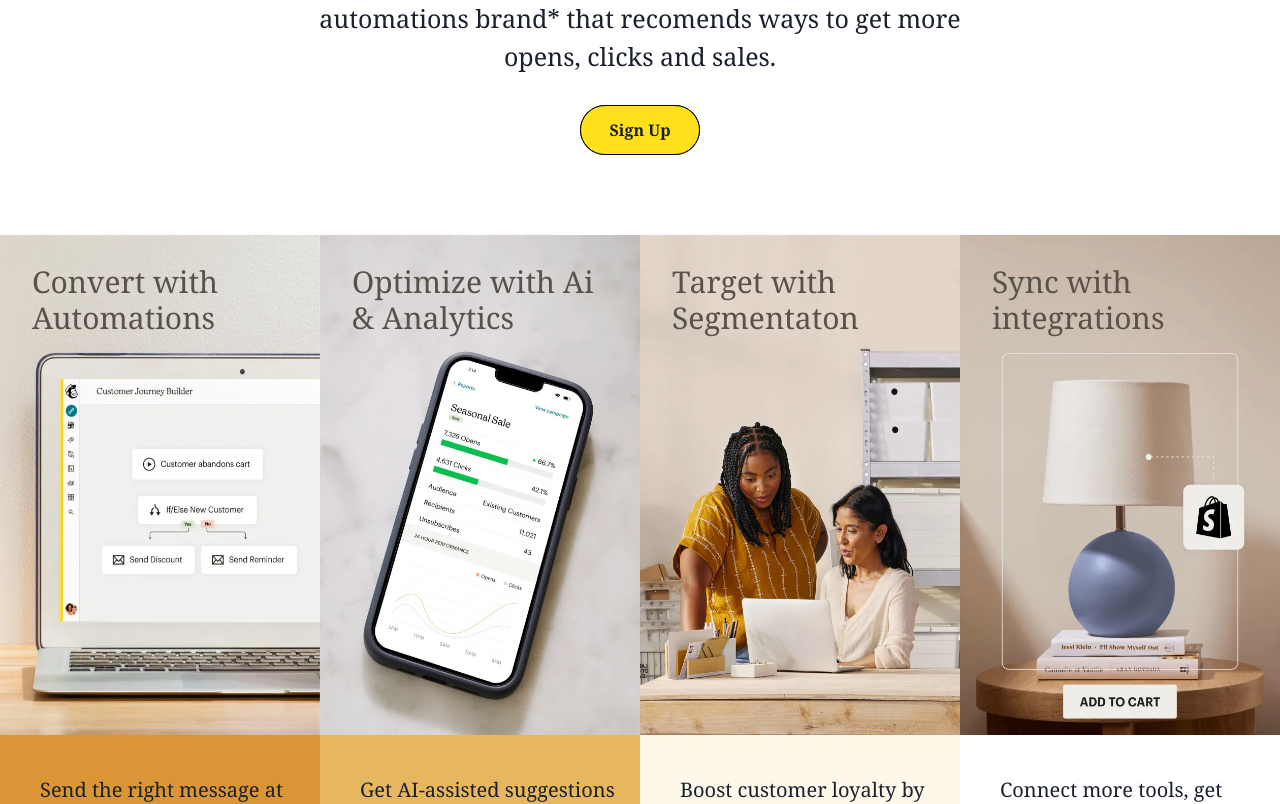
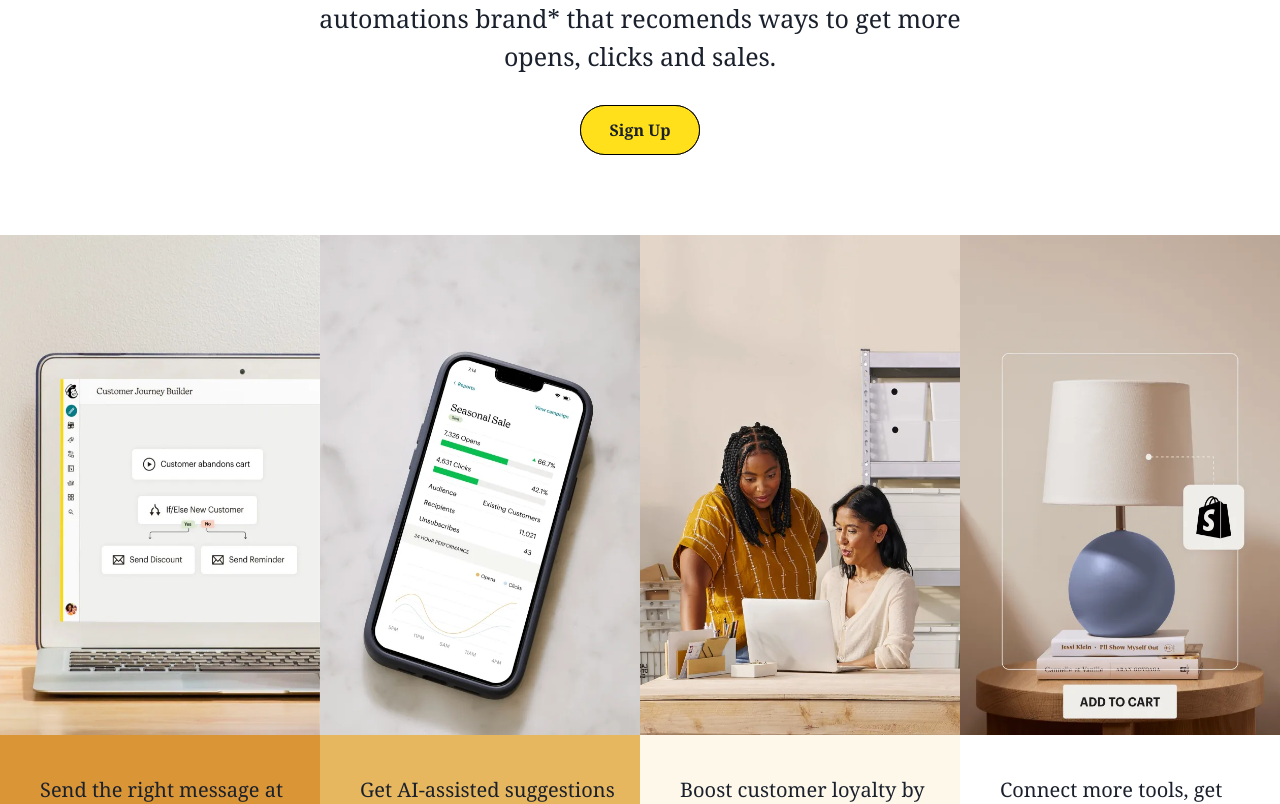
Before and after one commit to monumarquis/MailChimp-Store, a React (Create React App) app in the folder email-app/: page / in a window 1280 px wide. Shown: the part 280-1084 px from the top of the page. Built offline with nearby package versions, Linux system fonts and the light colour scheme.

Commit message:
Home Page css

```diff
--- a/email-app/src/Components/myHome/Home.jsx
+++ b/email-app/src/Components/myHome/Home.jsx
@@ -173,17 +173,16 @@ function Home() {
       </Box>
 
       {/* gird section  */}
-      <Box className="gridData" position="-moz-initial" >
+      <Box className="gridData" >
         {gridData.map((el, i) => (
-          <Box position="-moz-initial" key={i}>
+          <Box key={i}>
             {console.log("vbh", el.text)}
 
             <GridOne
-              position="-moz-initial"
               key={el.id}
               image={el.image}
               text={el.text}
-              heading={el.heading}
+              // heading={el.heading}
               bg={el.bg}
             />
           </Box>
--- a/email-app/src/Components/myHome/grid1.jsx
+++ b/email-app/src/Components/myHome/grid1.jsx
@@ -4,7 +4,7 @@ import "./grid1.style.css";
 function GridOne(props) {
   console.log("vaibav", props.image);
   return (
-    <Box className="grid" position="relative">
+    <Box className="grid" position="-moz-initial">
       <Box w="100%" className="grid-Image">
         <Image src={props.image} alt="Desktop card" height={500} width="100%" />
         <Text
```
